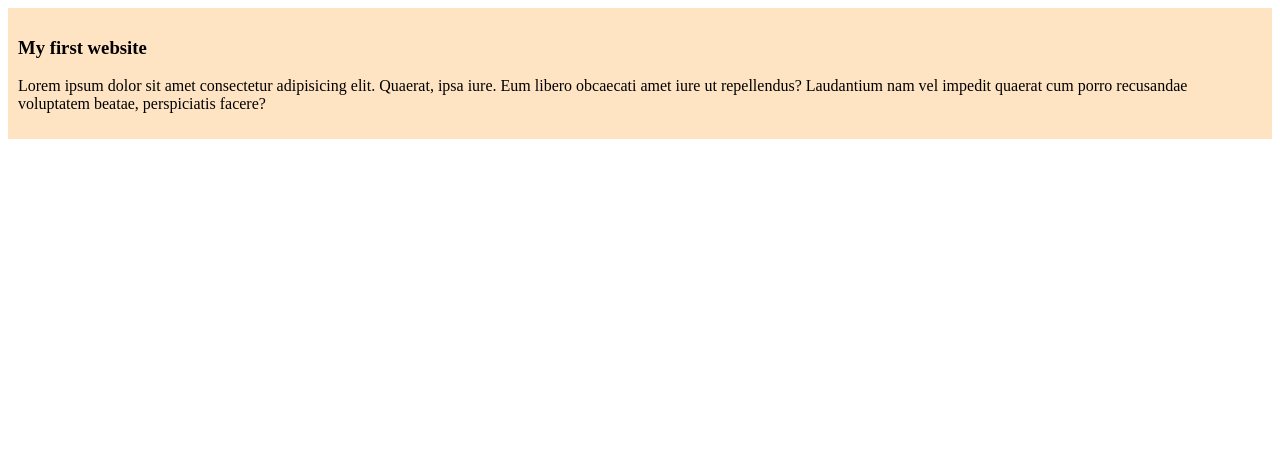
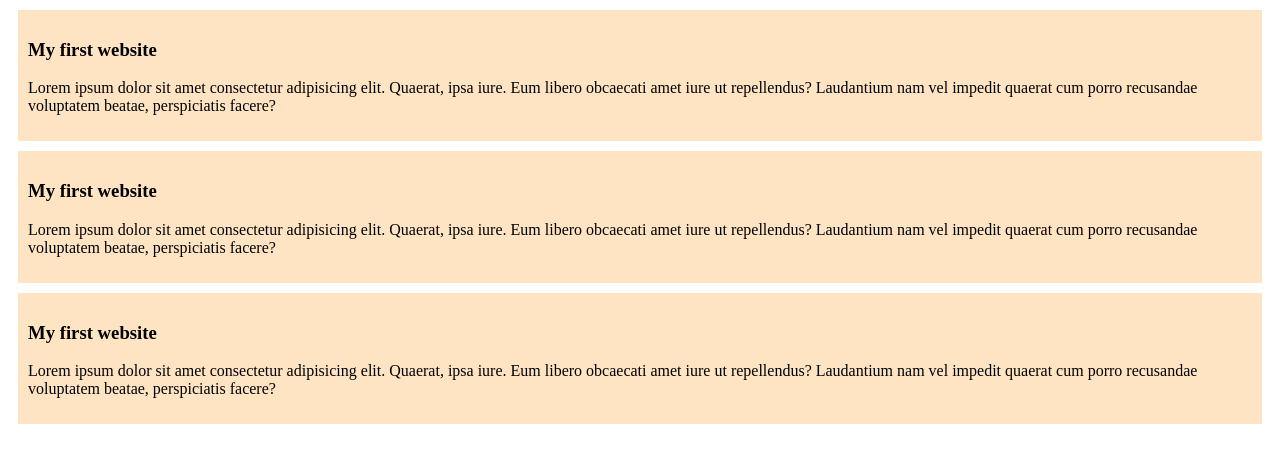
Before and after one commit to RomnMazi/my-simple-website, a plain HTML site: page index.html in a window 1280 px wide. Drawn offline with Linux system fonts and the light colour scheme.

Commit message:
added the second and third blog

```diff
--- a/blog.css
+++ b/blog.css
@@ -1,3 +1,3 @@
 div{
-    background-color: bisque; padding: 10px;
+    background-color: bisque; margin: 10px; padding: 10px;
 }
--- a/index.html
+++ b/index.html
@@ -11,5 +11,13 @@
         <h3>My first website</h3>
         <p>Lorem ipsum dolor sit amet consectetur adipisicing elit. Quaerat, ipsa iure. Eum libero obcaecati amet iure ut repellendus? Laudantium nam vel impedit quaerat cum porro recusandae voluptatem beatae, perspiciatis facere?</p>
     </div>
+    <div>
+        <h3>My first website</h3>
+        <p>Lorem ipsum dolor sit amet consectetur adipisicing elit. Quaerat, ipsa iure. Eum libero obcaecati amet iure ut repellendus? Laudantium nam vel impedit quaerat cum porro recusandae voluptatem beatae, perspiciatis facere?</p>
+    </div>
+    <div>
+        <h3>My first website</h3>
+        <p>Lorem ipsum dolor sit amet consectetur adipisicing elit. Quaerat, ipsa iure. Eum libero obcaecati amet iure ut repellendus? Laudantium nam vel impedit quaerat cum porro recusandae voluptatem beatae, perspiciatis facere?</p>
+    </div>
 </body>
 </html>
```
